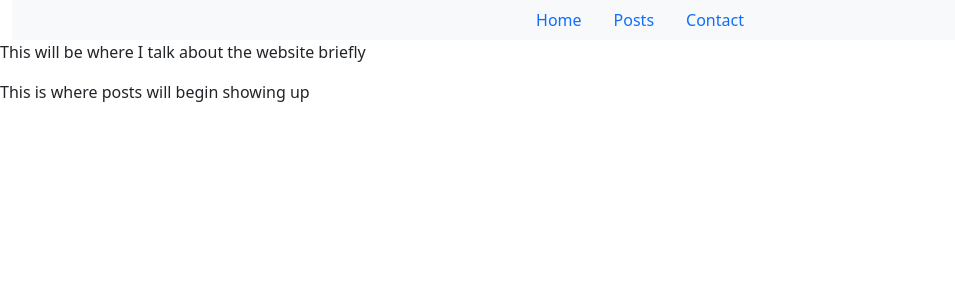
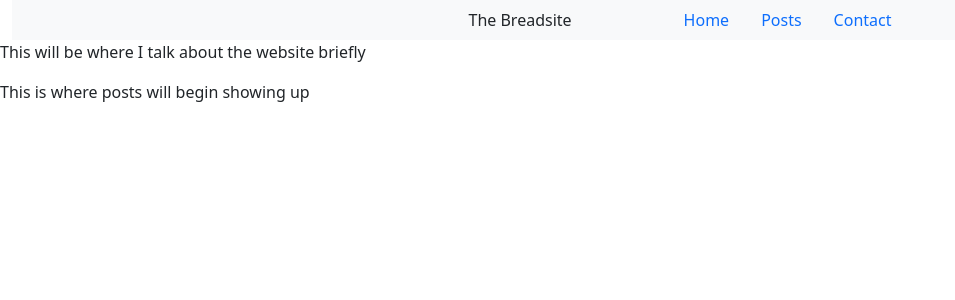
Before and after one commit to SBerkebile7/the-breadsite, a React (Create React App) app: page / in a window 1280 px wide. Shown: the top 300 px of the page, without its empty margins (0-955 px from the left). Built offline with nearby package versions, Linux system fonts and the light colour scheme.

Commit message:
more nav work

```diff
--- a/src/elements/Navbar/index.js
+++ b/src/elements/Navbar/index.js
@@ -6,10 +6,17 @@ function Navbar() {
         <div class="wrap">
             <header id="header">
                 <div class="container-fluid">
-                    <nav class="navbar navbar-expand-sm navbar-light bg-light" id="navbar" >
+                    <nav class="navbar navbar-expand-sm navbar-light bg-light" id="navbar">
                         <div class="mx-auto d-sm-flex d-block flex-sm-nowrap">
-                            <div class="collapse navbar-collapse text-center" >
-                                <ul class="navbar-nav" >
+                            <div class="text-left">
+                                <ul class="navbar-nav">
+                                    <li class="mx-5 px-5">
+                                        The Breadsite
+                                    </li>
+                                </ul>
+                            </div>
+                            <div class="collapse navbar-collapse text-center">
+                                <ul class="navbar-nav">
                                     <li class="mx-3">
                                         <Link to="/" class="text-decoration-none">
                                             Home
```
